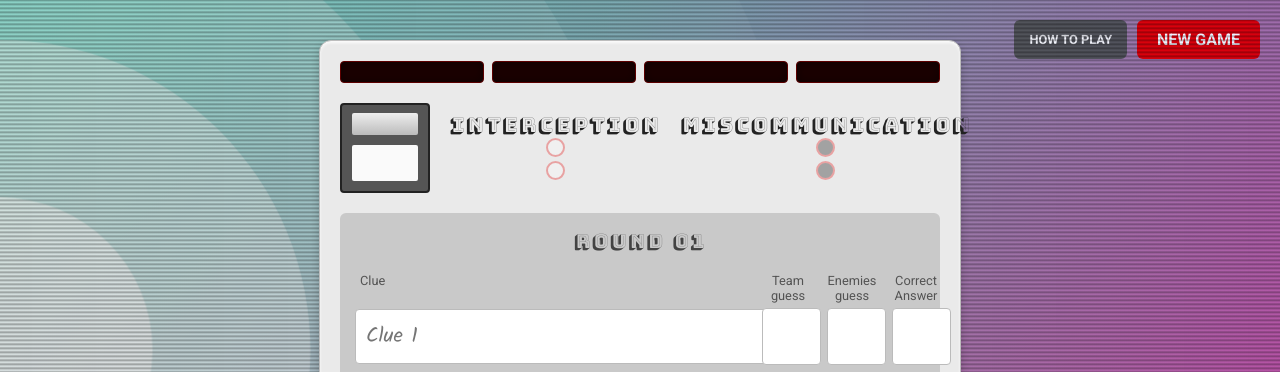
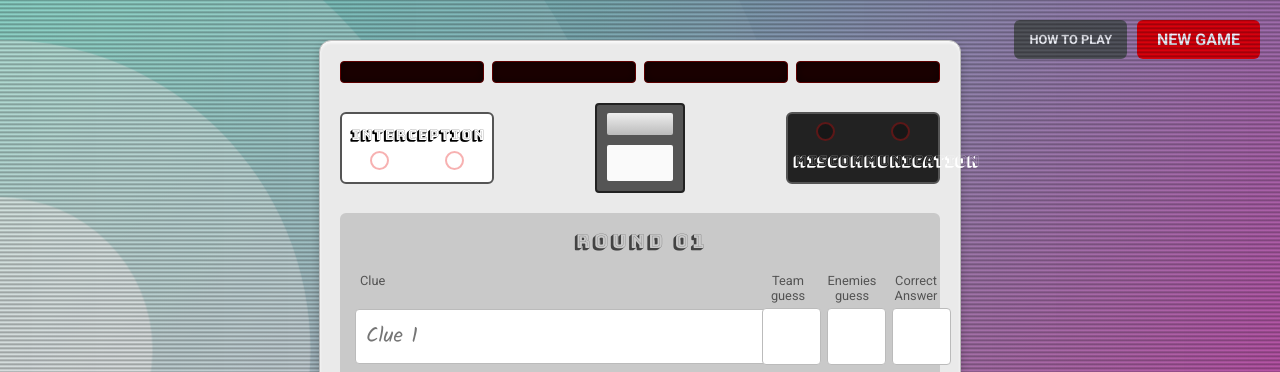
Before and after one commit to balpomorelitm/desencripta, a plain HTML site: page index.html in a window 1280 px wide. Shown: the top 372 px of the page. Drawn offline with Linux system fonts and the light colour scheme; a web font is replaced by a local one.

Commit message:
Refactor token layout into three-column design

```diff
--- a/index.html
+++ b/index.html
@@ -39,22 +39,25 @@
         </div>
 
         <div class="middle-section">
+            <div class="token-column interception-column">
+                <div class="token-label">Interception</div>
+                <div class="token-buttons-container">
+                    <button class="token-button"><div class="token-display token-interception"></div></button>
+                    <button class="token-button"><div class="token-display token-interception"></div></button>
+                </div>
+            </div>
+
             <div class="code-generator-area">
                 <button class="floppy-disk-button"></button>
                 <div class="code-display" style="display: none;"></div>
             </div>
 
-            <div class="tokens-area">
-                <div class="token-group">
-                    <div class="ui-special-font">Interception</div>
-                    <button class="token-button"><div class="token-display token-interception"></div></button>
-                    <button class="token-button"><div class="token-display token-interception"></div></button>
-                </div>
-                <div class="token-group">
-                    <div class="ui-special-font">Miscommunication</div>
+            <div class="token-column miscommunication-column">
+                <div class="token-buttons-container">
                     <button class="token-button"><div class="token-display token-miscommunication"></div></button>
                     <button class="token-button"><div class="token-display token-miscommunication"></div></button>
                 </div>
+                <div class="token-label">Miscommunication</div>
             </div>
         </div>
 
--- a/style.css
+++ b/style.css
@@ -242,13 +242,13 @@ body {
     justify-content: space-between;
     align-items: center;
     margin-bottom: 20px;
+    gap: 10px;
 }
 
 .code-generator-area {
     display: flex;
     justify-content: center;
     align-items: center;
-    margin-right: 20px;
     min-height: 50px;
 }
 
@@ -288,17 +288,43 @@ body {
 }
 
 /* --- 5. Token Display --- */
-.tokens-area {
+/* New Token Area Layout */
+.token-column {
+    flex: 1;
+    max-width: 140px;
+    padding: 8px 5px;
+    border-radius: 6px;
+    border: 2px solid #555;
+    text-align: center;
+}
+
+.interception-column {
+    background-color: #fff;
+    color: #000;
+}
+
+.miscommunication-column {
+    background-color: #222;
+    color: #fff;
+}
+
+.token-column .token-label {
+    font-family: var(--font-ui-special);
+    font-size: 0.9em;
+    line-height: 1.1;
+    margin-bottom: 8px;
+    margin-top: 5px;
+}
+
+.miscommunication-column .token-label {
+    margin-top: 8px;
+    margin-bottom: 5px;
+}
+
+.token-buttons-container {
     display: flex;
     justify-content: center;
-    gap: 20px;
-    flex-grow: 1;
-}
-.token-group {
-    text-align: center;
-}
-.token-group .ui-special-font {
-    font-size: 20px;
+    gap: 10px;
 }
 .token-button {
     background: none;
@@ -316,7 +342,7 @@ body {
     opacity: 0.3;
     transition: opacity 0.2s;
 }
-.token-group .token-display.active {
+.token-display.active {
     opacity: 1;
     background: radial-gradient(circle at 50% 40%, #FF8A8A, var(--color-digital-red));
     box-shadow: 0 0 10px var(--color-digital-red),
```
